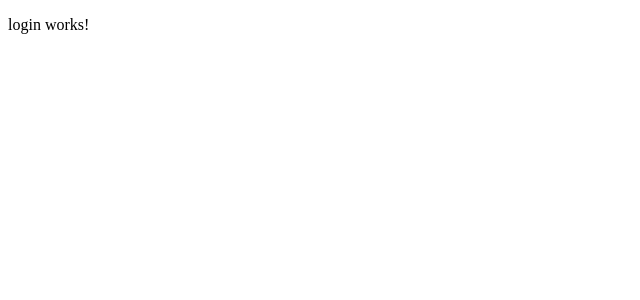
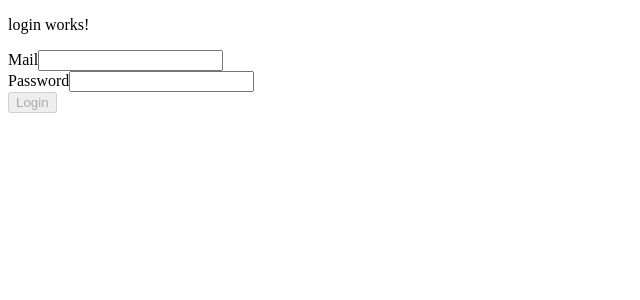
Before and after one commit to minomikula/spaziodatiExercise, an Angular app: page /login in a window 1280 px wide. Shown: the top 300 px of the page, without its empty margins (0-640 px from the left). Built offline with nearby package versions, Linux system fonts and the light colour scheme.

Commit message:
client validating

```diff
--- a/src/app/app.module.ts
+++ b/src/app/app.module.ts
@@ -7,6 +7,7 @@ import { LoginComponent } from './login/login.component';
 import { LogoutComponent } from './logout/logout.component';
 import { HomeComponent } from './home/home.component';
 import { HttpClientModule } from '@angular/common/http';
+import { ReactiveFormsModule } from '@angular/forms';
 
 @NgModule({
   declarations: [
@@ -18,7 +19,8 @@ import { HttpClientModule } from '@angular/common/http';
   imports: [
     BrowserModule,
     HttpClientModule,
-    AppRoutingModule
+    AppRoutingModule,
+    ReactiveFormsModule
   ],
   providers: [],
   bootstrap: [AppComponent]
--- a/src/app/login/login.component.html
+++ b/src/app/login/login.component.html
@@ -1 +1,23 @@
 <p>login works!</p>
+
+<form [formGroup]="loginForm">
+  <div>
+    <label>Mail</label>
+    <input formControlName="login" />
+    <div *ngIf="showLoginEmailError()">
+      Email is not valid!
+    </div>
+    <div *ngIf="showLoginRequiredError()">
+      Login is required!
+    </div>
+  </div>
+  <div>
+    <label>Password</label>
+    <input formControlName="password" type="password" />
+    <div *ngIf="showPasswordRequiredError()">
+      Password is required!
+    </div>
+  </div>
+</form>
+
+<button (click)="login()" [disabled]="!loginForm.valid">Login</button>
--- a/src/app/login/login.component.ts
+++ b/src/app/login/login.component.ts
@@ -1,4 +1,6 @@
 import { Component, OnInit } from '@angular/core';
+import { FormBuilder, FormControl, Validators } from '@angular/forms';
+import { User } from '../auth/user';
 
 @Component({
   selector: 'app-login',
@@ -6,10 +8,40 @@ import { Component, OnInit } from '@angular/core';
   styleUrls: ['./login.component.scss']
 })
 export class LoginComponent implements OnInit {
-
-  constructor() { }
+  loginForm = this.fb.group({
+    login: new FormControl(null, [Validators.required, Validators.email]),
+    password: new FormControl(null, Validators.required),
+  })
+  constructor(private fb: FormBuilder) { }
 
   ngOnInit() {
   }
+  private readLoginForm(): User {
+    return new User(this.loginForm.value);
+  }
 
+  login() {
+    if (this.loginForm.valid) {
+      const user = this.readLoginForm();
+      console.log(user);
+    } else {
+      // shoud not get there, button will be disabled
+      alert('Invalid mail or password')
+    }
+  }
+
+  private checkError(field: Fields<User>, validator: string): boolean {
+    const control = this.loginForm.controls[field];
+    return control.touched && control.hasError(validator);
+  }
+  showLoginEmailError() {
+    return this.checkError('login', 'email');
+  }
+  showLoginRequiredError() {
+    return this.checkError('login', 'required');
+  }
+  showPasswordRequiredError() {
+    return this.checkError('password', 'required');
+  }
 }
+type Fields<T> = keyof T & string;
```
